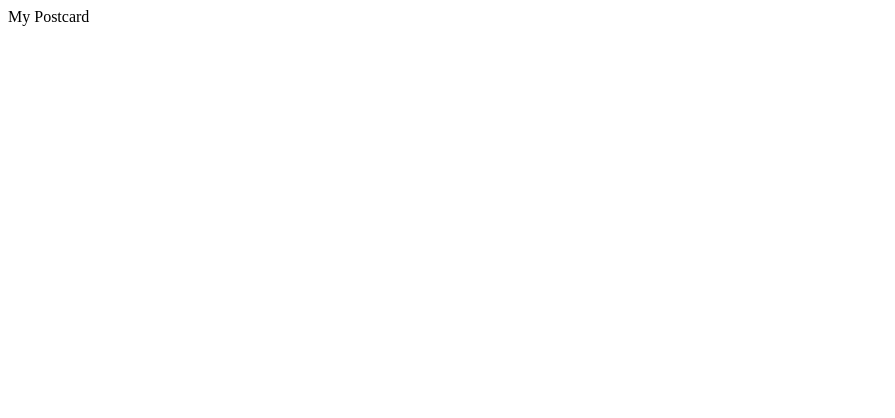
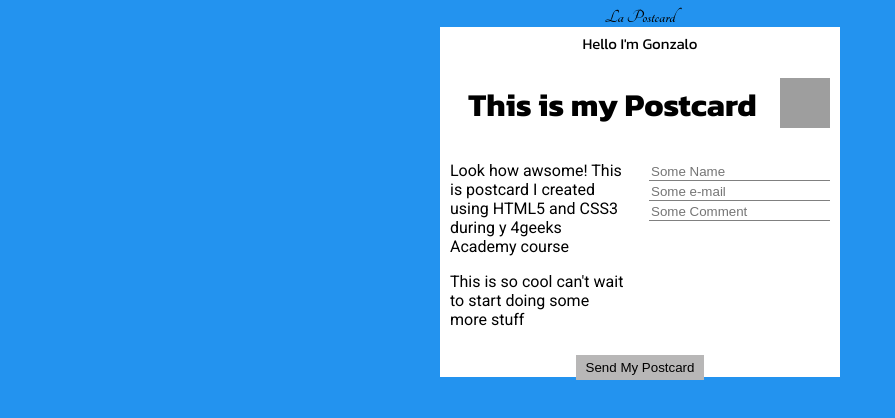
Before and after one commit to GonzaloEspinel/postcard, a website: page index.html in a window 1280 px wide. Shown: the whole page, without its empty margins (0-895 px from the left). Drawn offline with Linux system fonts and the light colour scheme; grey boxes are pictures that could not be loaded.

Commit message:
Add files via upload

```diff
--- /dev/null
+++ b/css/style.css
@@ -0,0 +1,76 @@
+/* * {
+	border: 1px dashed red;
+	min-height: 10px;
+} */
+
+body {
+    background: #2393ef;
+}
+
+.titulo {
+    text-align: center;
+    font-family: 'Tangerine', cursive;
+    font-size: 19px;
+}
+
+.name {
+    text-align: center;
+    font-family: 'Kanit', cursive;
+    font-size: 15px;
+    padding: 5px;
+}
+
+.postcard {
+    height: 350px;
+    width: 400px;
+    background-color: white;
+    margin: auto;
+}
+
+.postcard-header {
+    display: flex;
+    font-family: 'Kanit', sans-serif;
+    text-align: center;
+
+}
+
+.postcard-header img {
+    width: 50px;
+    height: 50px;
+    margin-right: 10px;
+    margin-top: 18px;
+}
+
+.postcard-header h1 {
+    width: 400px;
+    margin-left: 5px;
+}
+
+.postcard-body {
+    display: flex;
+    font-family: 'Roboto', sans-serif;
+}
+
+.body-left p:first-child {
+    margin-top: 0;
+}
+
+.body-left,
+.body-right {
+    padding: 10px;
+}
+
+input {
+    border: none;
+    border-bottom: 1px grey solid;
+}
+
+.postcard-footer {
+    text-align: center;
+}
+
+button {
+    background-color: #b8b7b7;
+    padding: 5px 10px;
+    border: none;
+}
--- a/index.html
+++ b/index.html
@@ -3,16 +3,41 @@
 <head>
     <meta charset="UTF-8">
     <meta name="viewport" content="width=device-width, initial-scale=1.0">
+    <link rel="stylesheet" href="./css/style.css">
     <link rel="stylesheet"
         href= "https://fonts.googleapis.com/css2?family=Kanit:ital,wght@0,100;0,200;0,300;0,400;0,500;0,600;0,700;1,100;1,200;1,300;1,400;1,500;1,600&family=Roboto:ital,wght@0,100;0,300;0,400;0,500;0,700;0,900;1,100;1,300;1,400;1,500;1,700;1,900&family=Tangerine:wght@400;700&display=swap">
 
-    <title>Postcard</title>
-</head>
-<body>
-    <div class="postcard">
-        <div class="postcard-header">My Postcard</div>
-    </div>
 
+        <title>La Postcard</title>
+    </head>
 
-</body>
+    <body>
+        <div class="titulo">
+            <strong>La Postcard</strong>
+        </div>
+        <div class="postcard">
+            <div class="name">Hello I'm Gonzalo</div>
+            <div class="postcard-header">
+                <h1>This is my Postcard</h1>
+                <img src="https://raw.githubusercontent.com/breatheco-de/exercise-postcard/e63a7916530cc850bd92aa1c2e19191837fb5c80/.learn/assets/4geeks.png" />
+            </div>
+
+            <div class="postcard-body">
+                <div class="body-left">
+                    <p>Look how awsome! This is postcard I created using HTML5 and CSS3 during y 4geeks Academy course</p>
+                    <p>This is so cool can't wait to start doing some more stuff</p>
+                </div>
+                <div class="body-right">
+
+                    <input type="text" placeholder="Some Name ">
+                    <input type="text" placeholder="Some e-mail ">
+                    <input type="text" placeholder="Some Comment ">
+                </div>
+            </div>
+
+			<div class="postcard-footer">
+				<button>Send My Postcard</button>
+			</div>
+		</div>
+	</body>
 </html>
--- /dev/null
+++ b/package.json
@@ -0,0 +1,5 @@
+{
+  "dependencies": {
+    "learnpack": "^0.1.26"
+  }
+}
```
Also changed, not shown: 1 other file.
